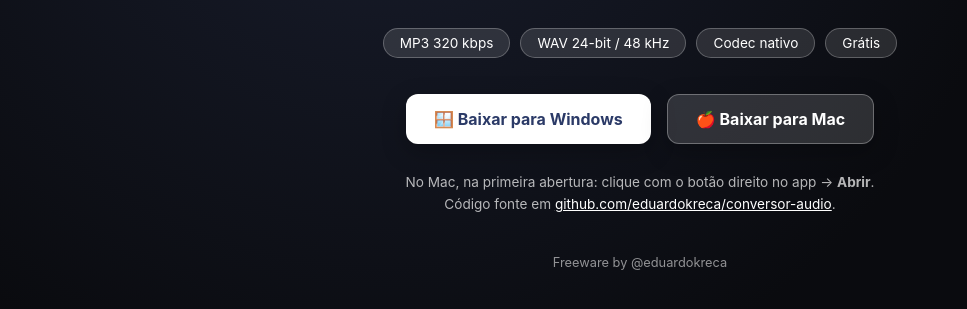
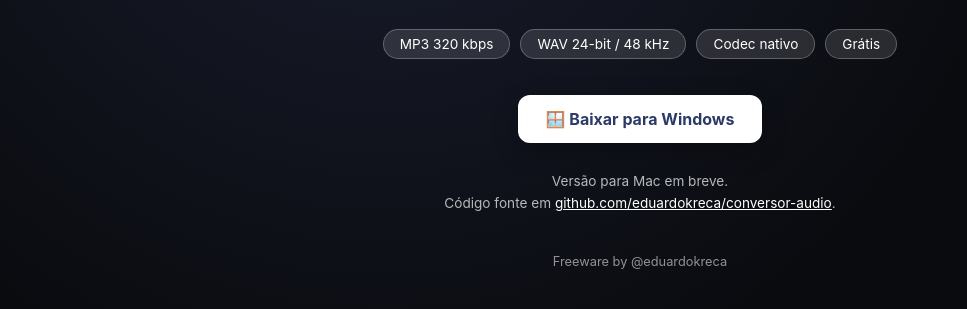
Before and after one commit to eduardokreca/conversor-audio, a plain HTML site: page index.html in a window 1280 px wide. Shown: the part 397-706 px from the top of the page, without its empty margins (0-967 px from the left). Drawn offline with Linux system fonts and the light colour scheme.

Commit message:
Hide Mac download until the fixed build is published
Removes the Mac button from the landing page temporarily so people
don't grab the broken Catalina-incompatible build while the fixed
one is still stuck in the GitHub Actions macOS runner queue.

```diff
--- a/index.html
+++ b/index.html
@@ -127,11 +127,10 @@
 
     <div class="downloads">
       <a class="btn" href="https://github.com/eduardokreca/conversor-audio/releases/latest/download/ConversorAudio-windows.zip">🪟 Baixar para Windows</a>
-      <a class="btn secondary" href="https://github.com/eduardokreca/conversor-audio/releases/latest/download/ConversorAudio-mac.zip">🍎 Baixar para Mac</a>
     </div>
 
     <p class="note">
-      No Mac, na primeira abertura: clique com o botão direito no app → <strong>Abrir</strong>.<br>
+      Versão para Mac em breve.<br>
       Código fonte em <a href="https://github.com/eduardokreca/conversor-audio">github.com/eduardokreca/conversor-audio</a>.
     </p>
 
```
